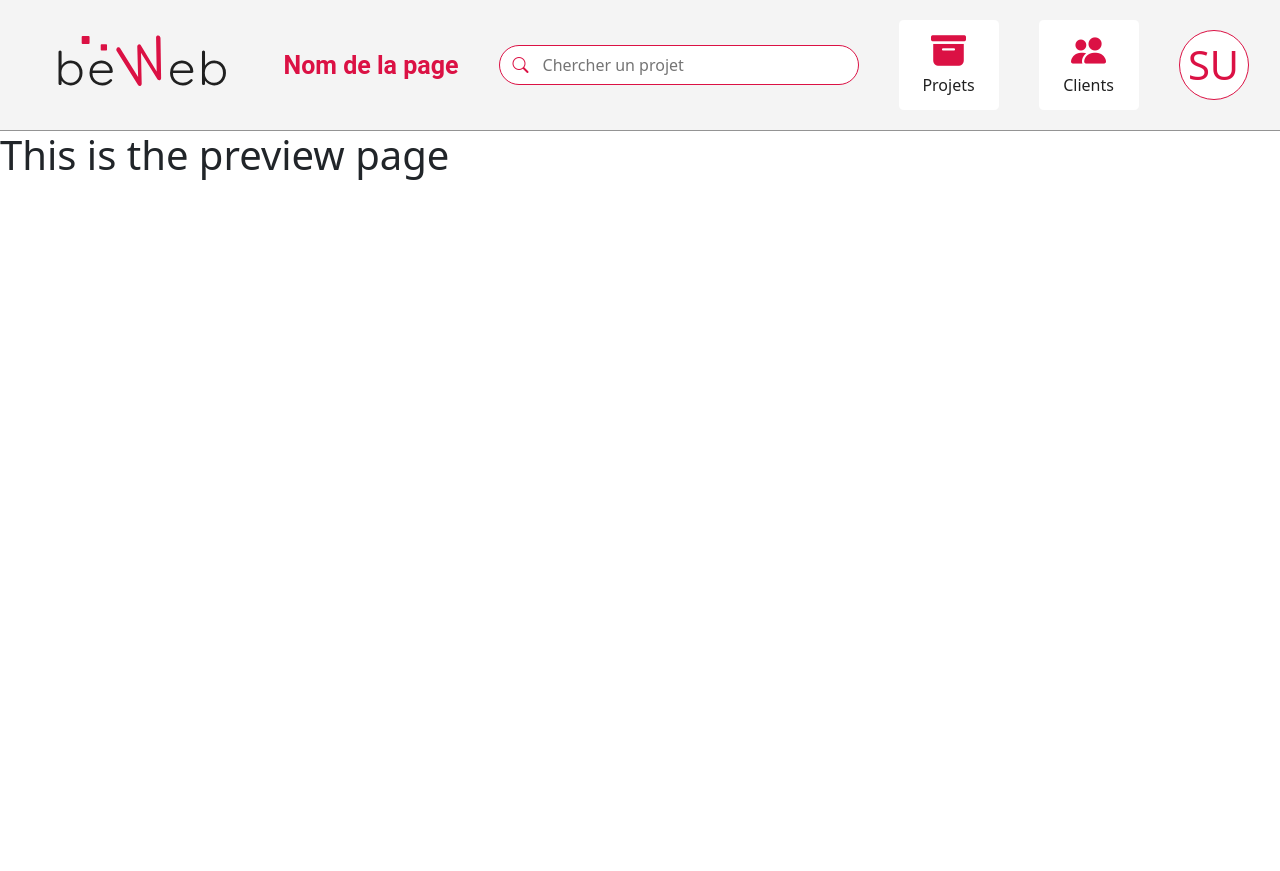
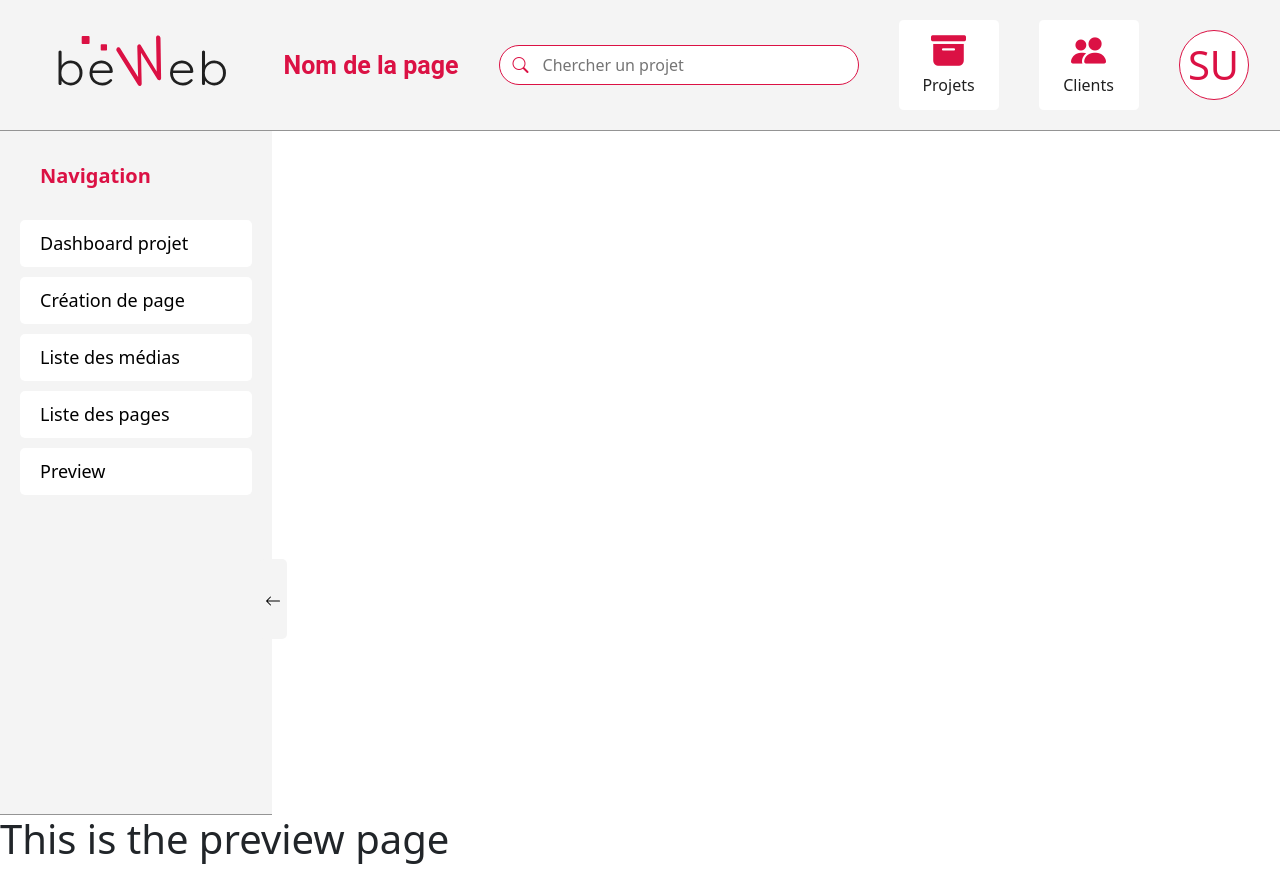
Before and after one commit to jchris3434/cms-front, a React (Create React App) app: page /preview in a window 1280 px wide. Before the commit the page ends 800 px from the top, so only its background shows below. Built offline with nearby package versions, Linux system fonts and the light colour scheme.

Commit message:
Initial commit

```diff
--- a/src/pages/Preview.js
+++ b/src/pages/Preview.js
@@ -1,7 +1,20 @@
+import SidebarLeftNavigation from '../shared/component/SidebarLeftNavigation'
+
 function Preview(props) {
+  const pages = [
+    { url: '/', label: 'Dashboard projet' },
+    { url: '/createPage', label: 'Création de page' },
+    { url: '/mediasList', label: 'Liste des médias' },
+    { url: '/pagesList', label: 'Liste des pages' },
+    { url: '/preview', label: 'Preview' }
+];
     return (
       <div>
-        <h1>This is the preview page</h1>
+        <div>
+          <SidebarLeftNavigation isDarkMode={props.isDarkMode} items={pages}/>
+        </div>
+      <div>
+        <h1>This is the preview page</h1></div>
       </div>
     );
   }
```
